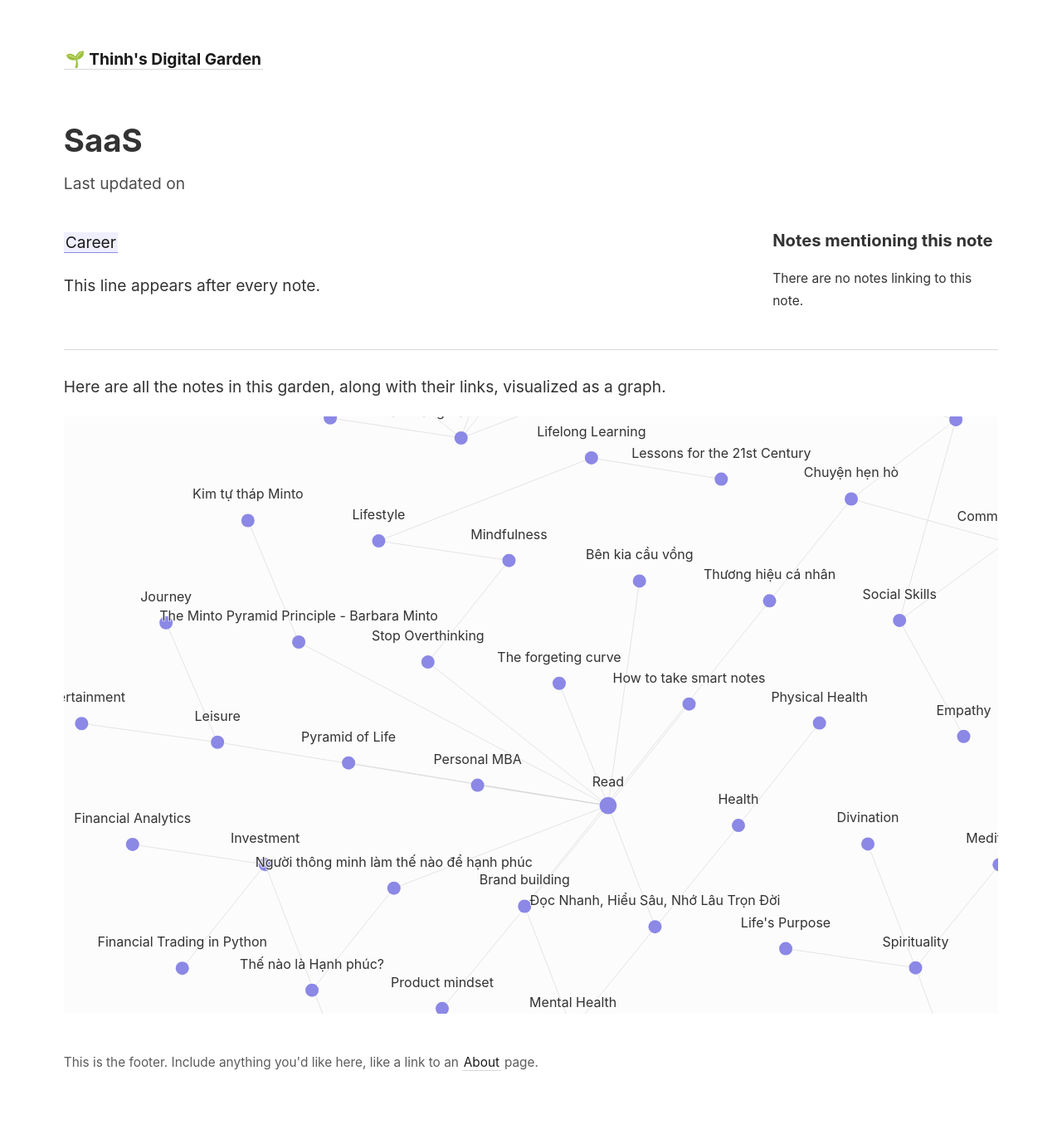
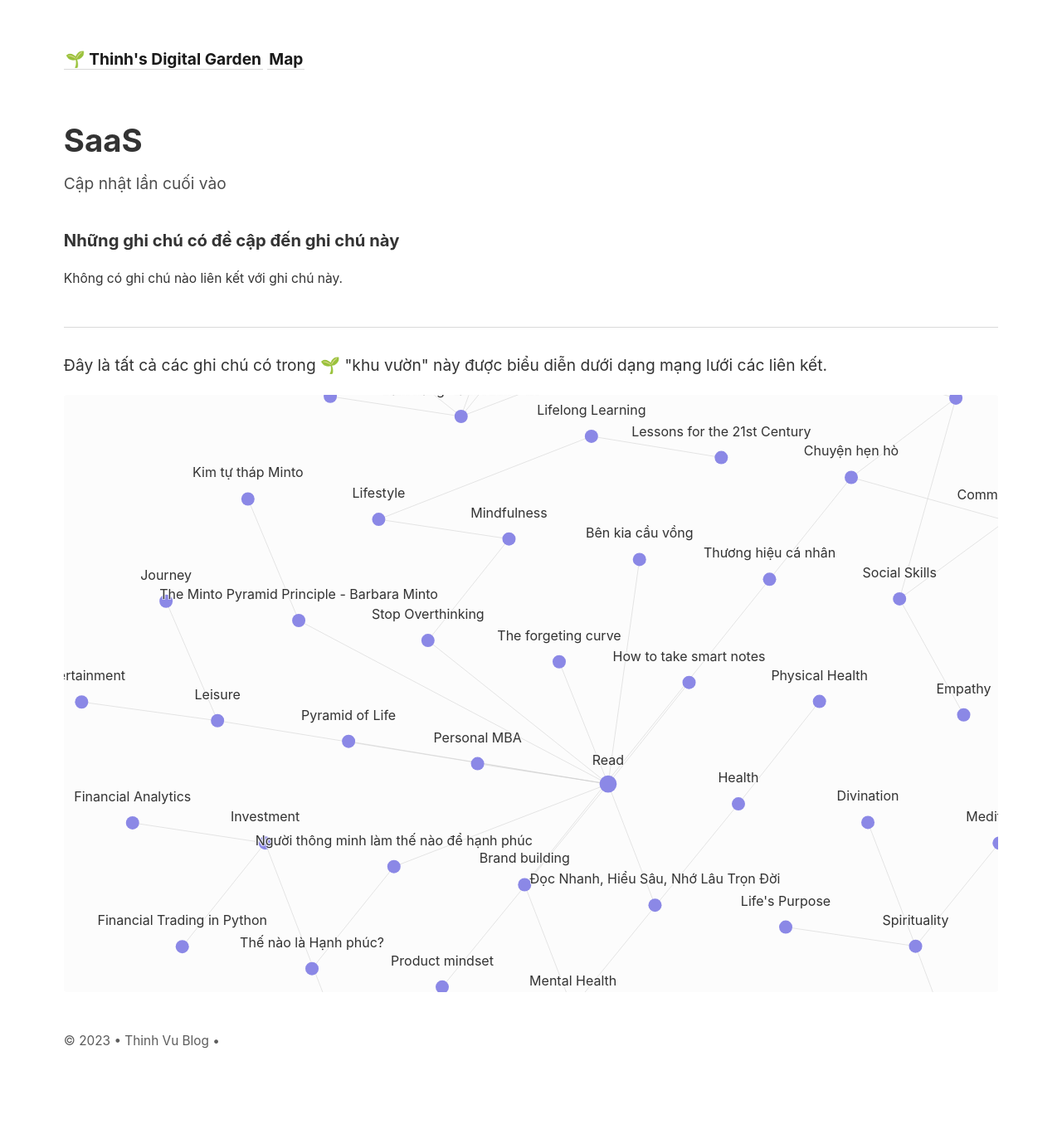
Before and after one commit to thinh-vu/gardening, a Jekyll site: the page built from _notes/SaaS.md, in a window 1280 px wide. Shown: the whole page at 83% size. Built offline with Jekyll 4.4.1, drawn with Linux system fonts in a browser that asks for light colours; after the commit the page ends 1335 px from its top, so only the background shows below that.

Commit message:
update layout

```diff
--- a/_includes/footer.html
+++ b/_includes/footer.html
@@ -1 +1 @@
-This is the footer. Include anything you'd like here, like a link to an <a class="internal-link" href="/about">About</a> page.
+© 2023 • Thinh Vu Blog •
--- a/_includes/nav.html
+++ b/_includes/nav.html
@@ -1,3 +1,4 @@
 <div>
     <a class="internal-link" href="{{ site.baseurl }}/"><b>{{ site.title }}</b></a>
+    <a class="internal-link" href="{{ site.baseurl }}/map"><b>Map</b></a>
 </div>
--- a/_layouts/note.html
+++ b/_layouts/note.html
@@ -6,19 +6,19 @@ layout: default
   <div>
     <h1>{{ page.title }}</h1>
     <time datetime="{{ page.last_modified_at | date_to_xmlschema }}">{% if page.type != 'pages' %}
-      Last updated on {{ page.last_modified_at | date: "%B %-d, %Y" }}
+      Cập nhật lần cuối vào {{ page.last_modified_at | date: "%B %-d, %Y" }}
       {% endif %}
     </time>
   </div>
 
   <div id="notes-entry-container">
-    <content>
+    <!-- <content>
       {{ content }}
       <p>This line appears after every note.</p>
-    </content>
+    </content> -->
 
     <side style="font-size: 0.9em">
-      <h3 style="margin-bottom: 1em">Notes mentioning this note</h3>
+      <h3 style="margin-bottom: 1em">Những ghi chú có đề cập đến ghi chú này</h3>
       {% if page.backlinks.size > 0 %}
       <div style="display: grid; grid-gap: 1em; grid-template-columns: repeat(1fr);">
       {% for backlink in page.backlinks %}
@@ -32,7 +32,7 @@ layout: default
 
       <div style="font-size: 0.9em">
         <p>
-          There are no notes linking to this note.
+          Không có ghi chú nào liên kết với ghi chú này.
         </p>
       </div>
       {% endif %}
@@ -42,6 +42,6 @@ layout: default
 
 <hr>
 
-<p>Here are all the notes in this garden, along with their links, visualized as a graph.</p>
+<p>Đây là tất cả các ghi chú có trong 🌱 "khu vườn" này được biểu diễn dưới dạng mạng lưới các liên kết.</p>
 
 {% include notes_graph.html %}
```
Also changed, not shown: _pages/map.md (+2 -0 lines).
